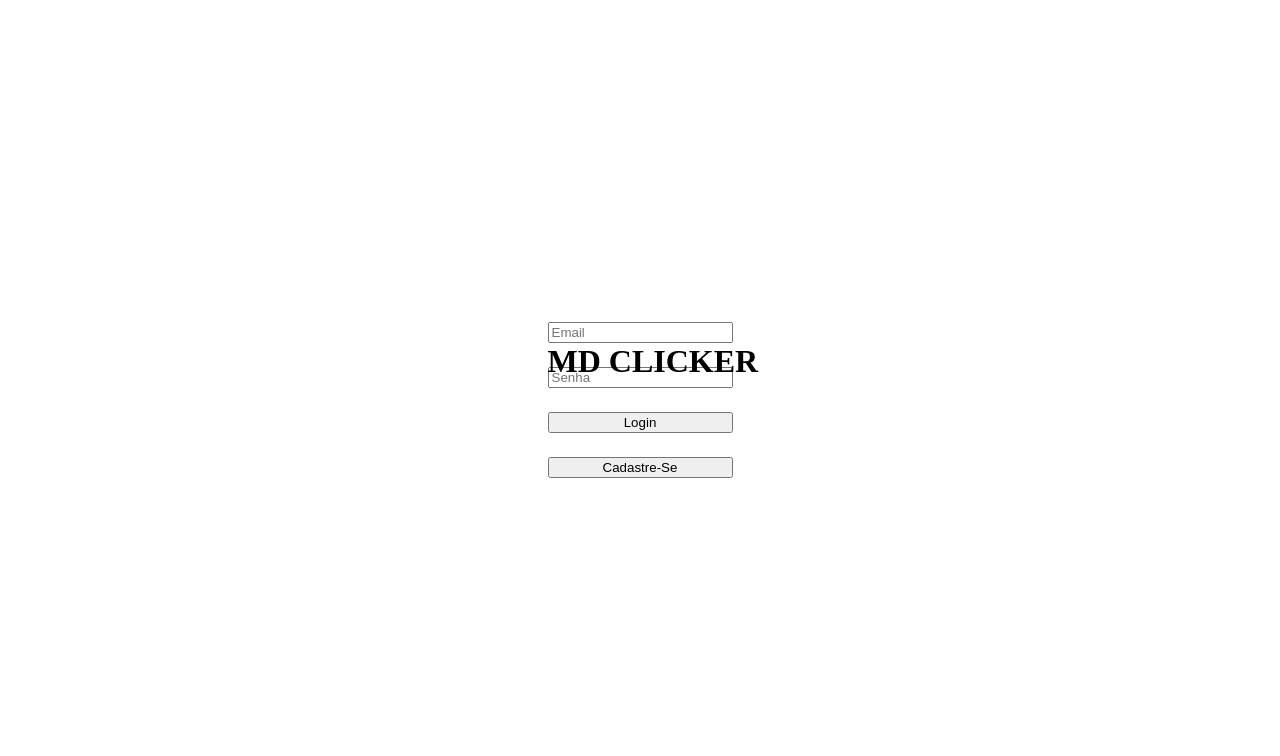
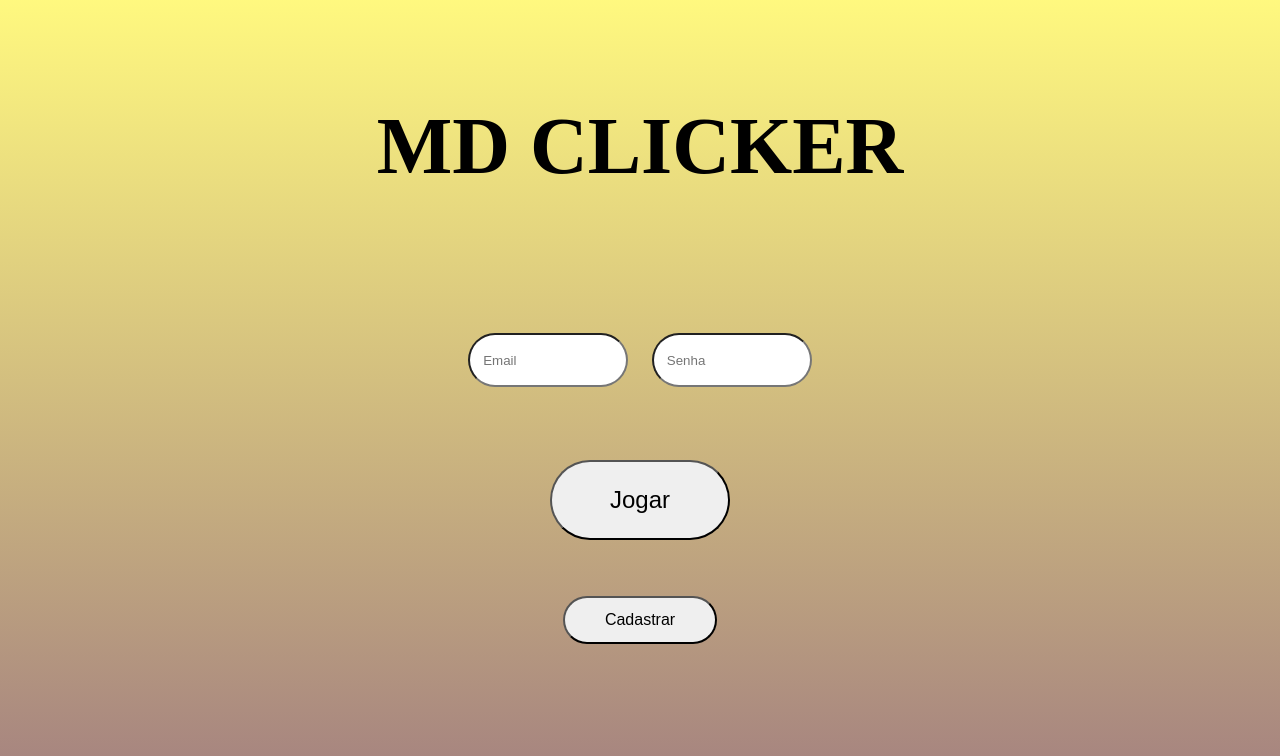
Before and after one commit to EnzoLordeMoggador/MD-Clicker, a plain HTML site: page index.html in a window 1280 px wide. Drawn offline with Linux system fonts and the light colour scheme.

Commit message:
UpdateTwo

```diff
--- a/index.html
+++ b/index.html
@@ -9,10 +9,12 @@
 <body>
     <div class="PaginaInicial">
         <h1>MD CLICKER</h1>
-        <input type="text" placeholder="Email">
-        <input type="text" placeholder="Senha">
-        <button id="Login">Login</button>
-        <button id="Cadastrar">Cadastre-Se</button>
+        <div class="inline">
+            <input type="text" placeholder="Email">
+            <input type="text" placeholder="Senha">
+        </div>
+        <button id="Login">Jogar</button>
+        <button id="Cadastrar">Cadastrar</button>
     </div>
     <div class="GameDiv">
         <div class="container">
--- a/script.js
+++ b/script.js
@@ -1,6 +1,10 @@
 let pontos = document.getElementById("pontos");
-let buttonclicker = document.getElementById("buttonclicker")
-let G = null
+let buttonclicker = document.getElementById("buttonclicker");
+let PlayButton = document.getElementById("Login");
+let PIDiv = document.querySelector(".PaginaInicial");
+let DivGame = document.querySelector(".GameDiv");
+let Cadastrar = document.querySelector(".Cadastrar")
+let G = null;
 
 buttonclicker.addEventListener("click", () => {
     let valor = parseInt(pontos.innerText);
@@ -16,3 +20,7 @@ function Cl() {
         buttonclicker.style.transform = `rotate(${G}deg)`;
         requestAnimationFrame(Cl);
 }
+PlayButton.addEventListener("click", () => {
+    PIDiv.style.display = "none"
+    DivGame.style.display = "flex"
+})
--- a/style.css
+++ b/style.css
@@ -8,6 +8,7 @@ body {
     display: flex;
     justify-content: center;
     align-items: center;
+    background: linear-gradient(to top, rgba(71, 1, 1, 0.5) , rgba(255, 242, 0, 0.5) );
 }
 .GameDiv {
     display: none;
@@ -15,10 +16,44 @@ body {
 .PaginaInicial {
     display: flex;
     flex-direction: column;
-    gap: 3vh;
+    justify-content: center;
+    align-items: center;
 }
 h1 {
+  position: absolute;
+  margin-bottom: 70vh;
+  font-size: 10vh;
+}
+input {
+    width: 11vw;
+    height: 6vh;
+    padding-left: 1vw;
+    border-radius: 10vh;
+}
+button {
+    width: 12vw;
+    height: 6vh;
+    border-radius: 10vh;
+    font-size: 3vh;
+    cursor: pointer;
+}
+#Login {
+    width: 14vw;
+    height: 10vh;
     position: absolute;
+    margin-top: 25vh;
+}
+#Cadastrar {
+    position: absolute;
+    margin-top: 55vh;
+    font-size: 2vh;
+}
+.inline {
+    display: inline-flex;
+    align-items: center;
+    justify-content: center;
+    gap: 3vh;
+    margin-bottom: 10vh;
 }
 .container {
     display: flex;
```
